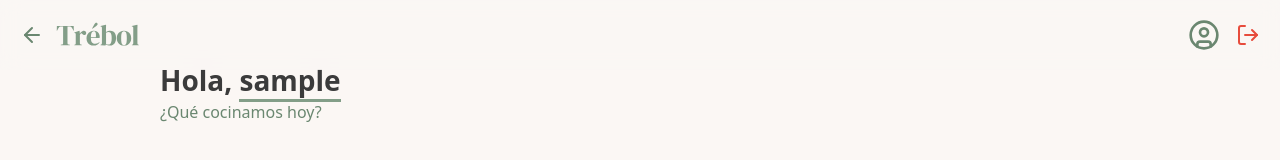
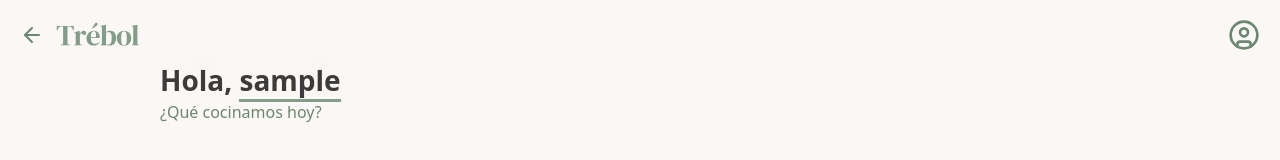
Before and after one commit to paulaaortu/tfg-recetas-paula2026, a React (Vite) app in the folder frontend/: page / in a window 1280 px wide. Shown: the top 160 px of the page. Built offline with nearby package versions, Linux system fonts and the light colour scheme; no server answers; sample sign-in values are in the browser's storage.

Commit message:
retoques header

```diff
--- a/frontend/src/components/Header.tsx
+++ b/frontend/src/components/Header.tsx
@@ -1,5 +1,5 @@
 import { useNavigate } from 'react-router-dom'
-import { UserCircle, LogOut, ArrowLeft } from 'lucide-react'
+import { UserCircle, ArrowLeft } from 'lucide-react'
 import { useEffect, useState } from 'react'
 import logo from '../assets/título.svg'
 import './Header.css'
@@ -21,12 +21,7 @@ export default function Header({ onLogoClick }: { onLogoClick?: () => void }) {
         }
     }
 
-    const handleLogout = () => {
-        localStorage.removeItem('token')
-        localStorage.removeItem('user')
-        setIsLoggedIn(false)
-        navigate('/login')
-    }
+
 
     return (
         <header className="header">
@@ -45,11 +40,7 @@ export default function Header({ onLogoClick }: { onLogoClick?: () => void }) {
                 <div className="profile-icon-wrapper" onClick={handleProfileClick}>
                     <UserCircle size={32} className="header-icon" />
                 </div>
-                {isLoggedIn && (
-                    <div className="logout-icon-wrapper" onClick={handleLogout} title="Cerrar sesión">
-                        <LogOut size={24} className="header-icon logout-icon" />
-                    </div>
-                )}
+
             </div>
         </header>
     )
```
